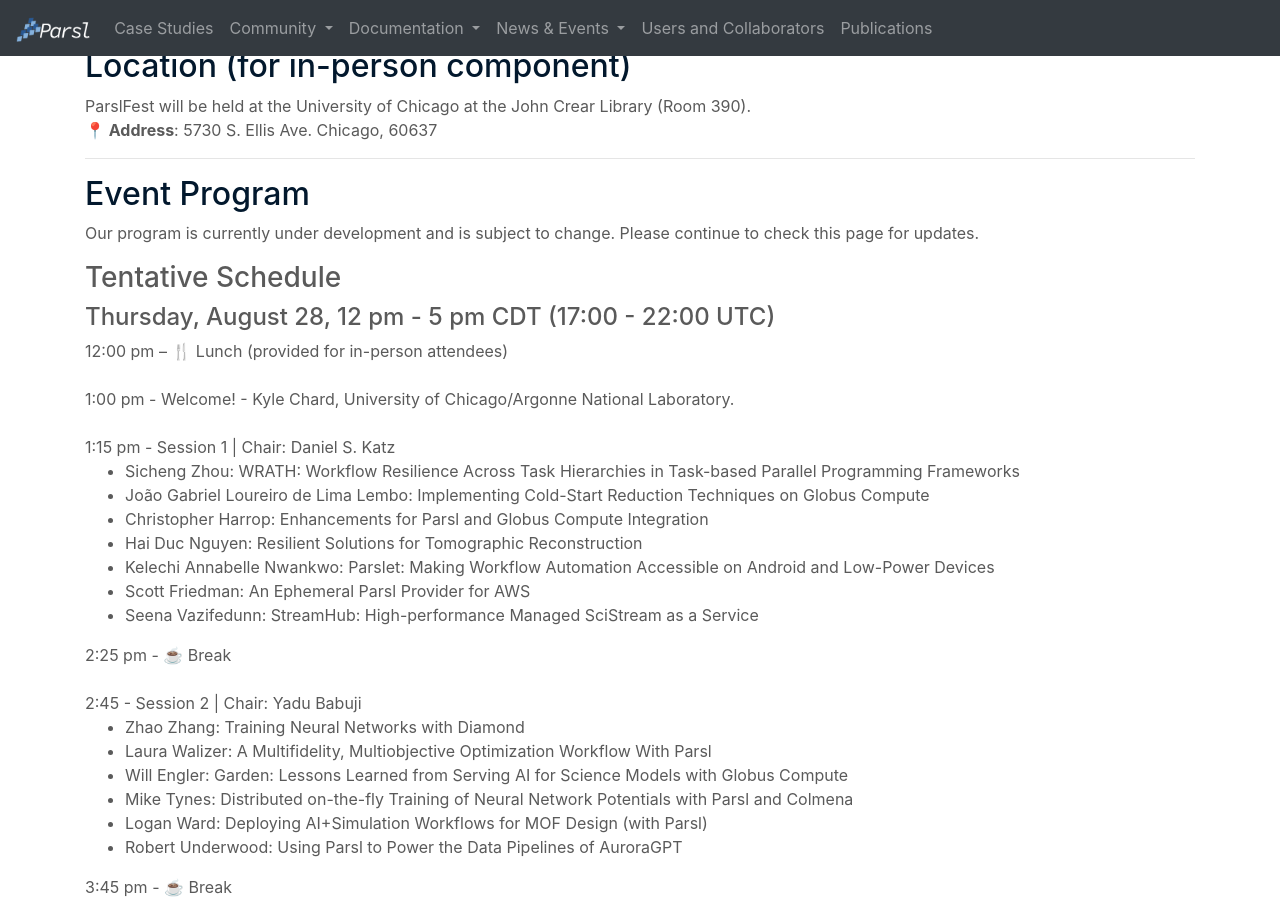
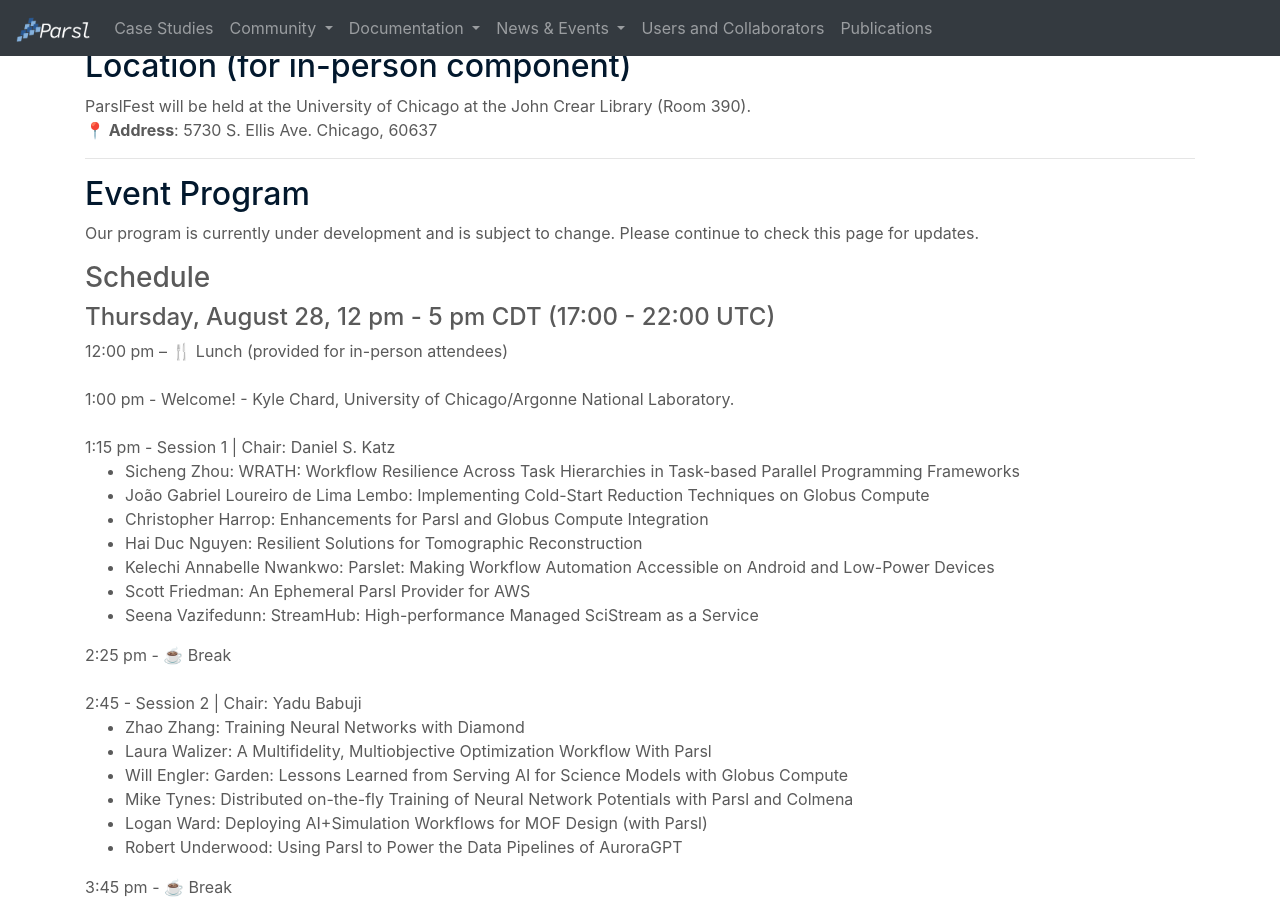
Before and after one commit to Parsl/parsl.github.io, a Jekyll site: the page built from parslfest/parslfest2025.html, in a window 1280 px wide and 900 px high, scrolled down 928 px. Built offline with Jekyll 4.4.1, drawn with Linux system fonts in a browser that asks for light colours.

Commit message:
Remove 'tentative' from schedule

```diff
--- a/parslfest/parslfest2025.html
+++ b/parslfest/parslfest2025.html
@@ -94,7 +94,7 @@
 	<h2 id="event-program" style="color: #02182D;">Event Program</h2>
 	<p>Our program is currently under development and is subject to change. Please continue to check this page for updates.</p>
 
-	<h3>Tentative Schedule</h3>
+	<h3>Schedule</h3>
 	<!--<ul>
 		<li>Ben Clifford: HTEX Interchange in 3 Languages</li>
 		<li>James Klassen: Calculating Optimal Size of Parsl Runs for DEM Production</li>
```
